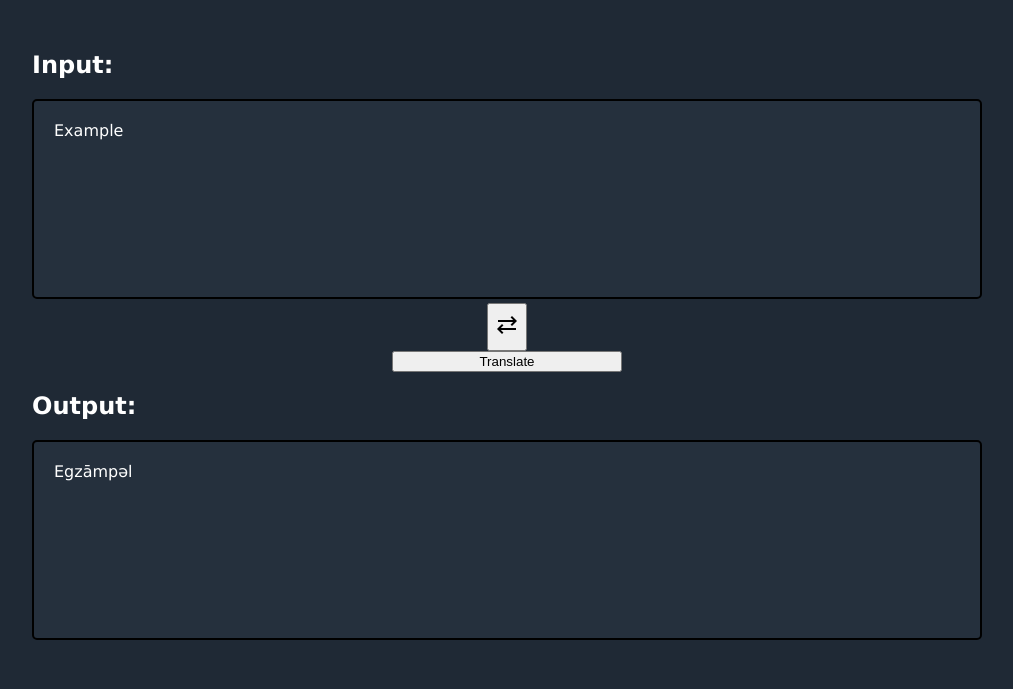
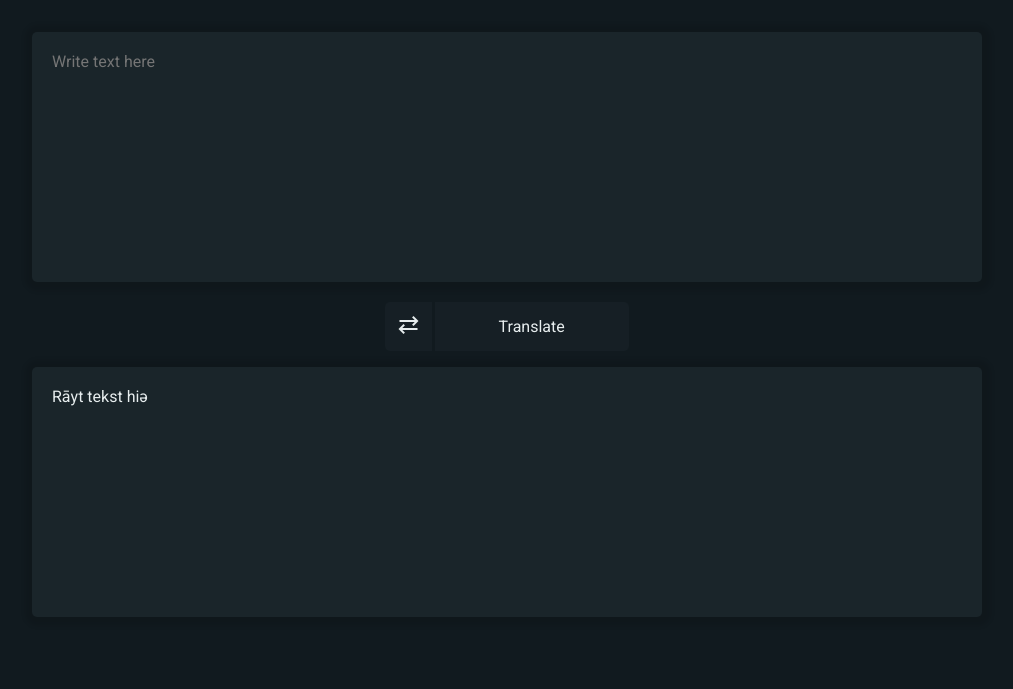
Before and after one commit to harbassan/ingim, a website built with Vite: page index.html in a window 1280 px wide. Shown: the part 111-800 px from the top of the page, without its empty margins (133-1146 px from the left). Built offline with nearby package versions, Linux system fonts and the light colour scheme.

Commit message:
improved style

```diff
--- a/src/main.ts
+++ b/src/main.ts
@@ -3,18 +3,18 @@ import { convert, revert } from './convert.ts'
 
 document.querySelector<HTMLDivElement>('#app')!.innerHTML = `
 <div class="page-container">
-  <h1>Ingim Text Converter</h1>
+  <h1>Ingim Translator</h1>
   <div class="input-box">
-    <h2>Input:</h2>
-    <textarea type="text" placeholder="Example" id="input" class="input"></textarea>
+    <textarea type="text" placeholder="Write text here" id="input" class="input"></textarea>
   </div>
+  <div class="button-container">
   <button id="switch-button" class="switchB">
     <span class="material-symbols-outlined">sync_alt</span>
   </button>
     <button id="translate-button" class="translateB">Translate</button>
+    </div>
   <div class="output-box">
-    <h2>Output:</h2>
-    <p id="output" class="output">Egzāmpəl</p>
+    <p id="output" class="output">Rāyt tekst hiə</p>
   </div>
 
 </div>
@@ -38,13 +38,15 @@ sBtn.addEventListener('click', () => {
   if (!convertMode) {
     sBtn.style.backgroundColor = '';
     convertMode = true;
-    console.log(convertMode)
   } else {
-    sBtn.style.backgroundColor = 'red';
+    sBtn.style.backgroundColor = '#29383D';
     convertMode = false;
-    console.log(convertMode)
   }
+  switchText()
 });
 
-window.convert = convert;
-window.revert = revert;
+function switchText() {
+  const temp = output.innerText
+  output.innerText = input.value
+  input.value = temp
+}
--- a/src/style.css
+++ b/src/style.css
@@ -1,17 +1,18 @@
+@import url('https://fonts.googleapis.com/css2?family=Oswald:wght@200..700&family=Roboto:ital,wght@0,100..900;1,100..900&display=swap');
+
 body {
-  font-family: 'Lucida Sans', 'Lucida Sans Regular', 'Lucida Grande', 'Lucida Sans Unicode', Geneva, Verdana, sans-serif;
+  font-family: "Roboto", sans-serif;
   font-size: 1rem;
-  color: white;
-  background-color: #202733;
+  color: #E7EDEE;
+  background-color: #111A1F;
 }
 
 .page-container {
   min-height: 100vh;
   width: 90%;
-  max-width: 1800px;
+  max-width: 1600px;
   margin: 0 auto;
   padding: 0 2rem;
-  background-color: #1f2935;
 }
 
 .input-box,
@@ -24,51 +25,67 @@ body {
 
 .input,
 .output {
-  height: 200px;
-  background-color: #25303d;
+  height: 250px;
+  background-color: #1A252A;
+  border: none;
+  box-shadow: 1px 1px 4px 8px rgba(0, 0, 0, 0.1);
 }
 
 .input {
   width: 100%;
   padding: 20px;
-  border: 2px solid black;
   border-radius: 5px;
   resize: none;
   font: inherit;
   color: inherit;
   box-sizing: border-box;
+  margin: 0;
 }
 
-.input::placeholder {
-  color: white;
-}
 
 .output {
   padding: 20px;
-  border: 2px solid black;
   border-radius: 5px;
   box-sizing: border-box;
+  margin: 0;
 }
 
 .translateB {
-  width: 20%;
+  padding: 0.7rem 4rem;
+  font: inherit;
+  border-radius: 0px 5px 5px 0px;
 }
 
 h1 {
   width: 100%;
   text-align: center;
   font-size: 2.5rem;
-  background-color: #1f2935;
   margin: 0;
   padding: 3rem 0 3rem 0;
   color: white;
 }
 
 .switchB {
-  height: 3rem;
+  padding: 0.7rem;
+  border-radius: 5px 0px 0px 5px;
 }
 
 button {
   display: block;
-  margin: 0 auto;
+  color: #E7EDEE;
+  background-color: #161F25;
+  border: 0;
+  cursor: pointer;
 }
+
+button:hover {
+  background-color: #1A252A;
+}
+
+.button-container {
+  margin: 1rem 0;
+  display: flex;
+  justify-content: center;
+  gap: 3px;
+
+}
```
